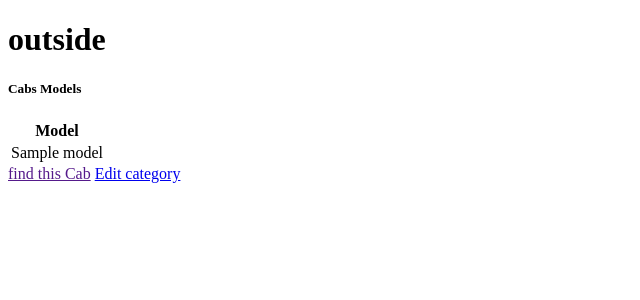
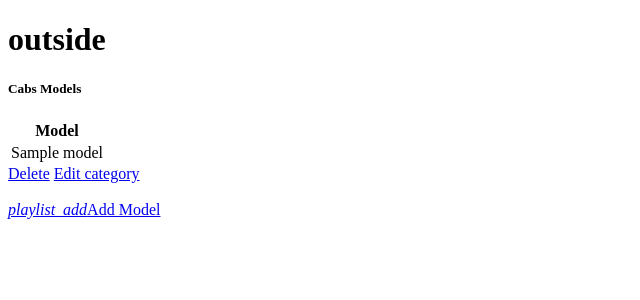
Before and after one commit to priyanujbd23/Data-Centric-Development-Milestone-Project-3, a Flask app: page /get_model in a window 1280 px wide. Shown: the top 300 px of the page, without its empty margins (0-640 px from the left). Run offline with Flask 2, Linux system fonts and the light colour scheme; a database or web service that is not in the repository returns one stand-in record (values such as "Sample title"); some libraries are stand-ins or nearby versions.

Commit message:
add model.html page

```diff
--- a/templates/models.html
+++ b/templates/models.html
@@ -20,9 +20,13 @@
 </div>
 
       <div class="row">
-      <a href="" class="waves-effect waves-light btn btn-style orange">find this Cab</a>
+      <a href="{{ url_for('delete_model', model_id=model._id)}}" class="waves-effect waves-light btn btn-style orange">Delete</a>
       <a href="{{ url_for('edit_model', model_id=model._id)}}" class="waves-effect waves-light btn btn-style orange">Edit category</a>
       </div>
          {% endfor%}
+         <br>
+        <div class="row">
+<a href="{{ url_for('new_model') }}" class="waves-effect waves-light btn"><i class="material-icons right">playlist_add</i>Add Model</a>
+</div>
 </div>
 {% endblock%}
```
